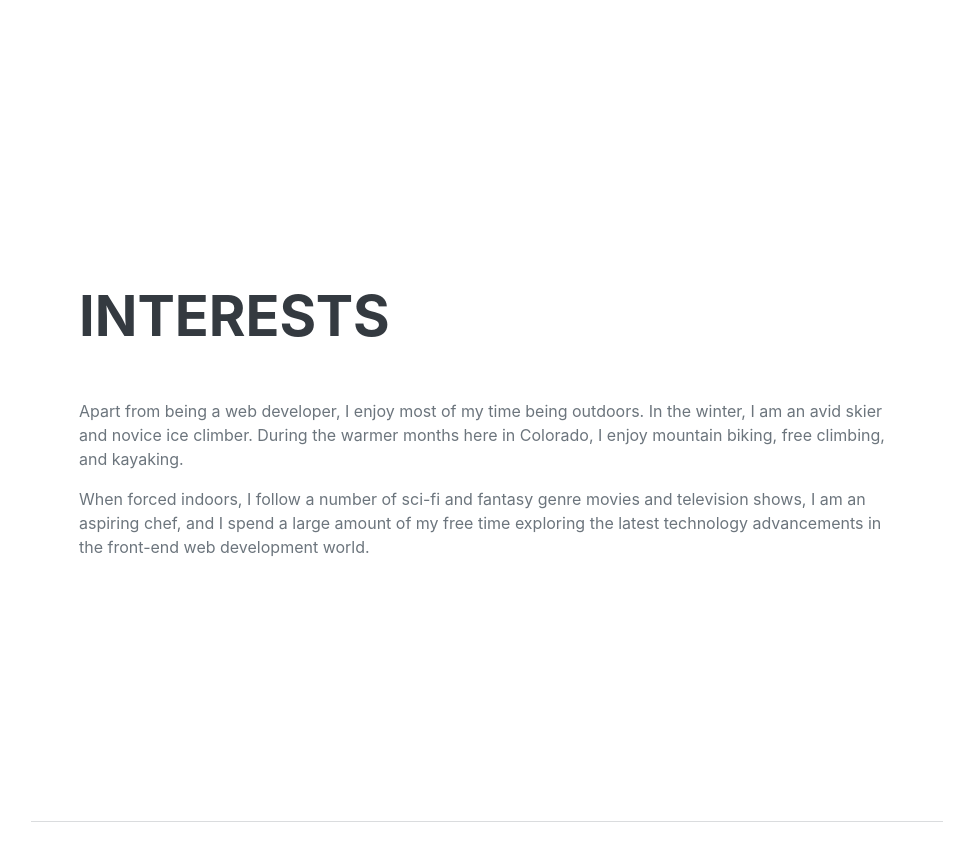
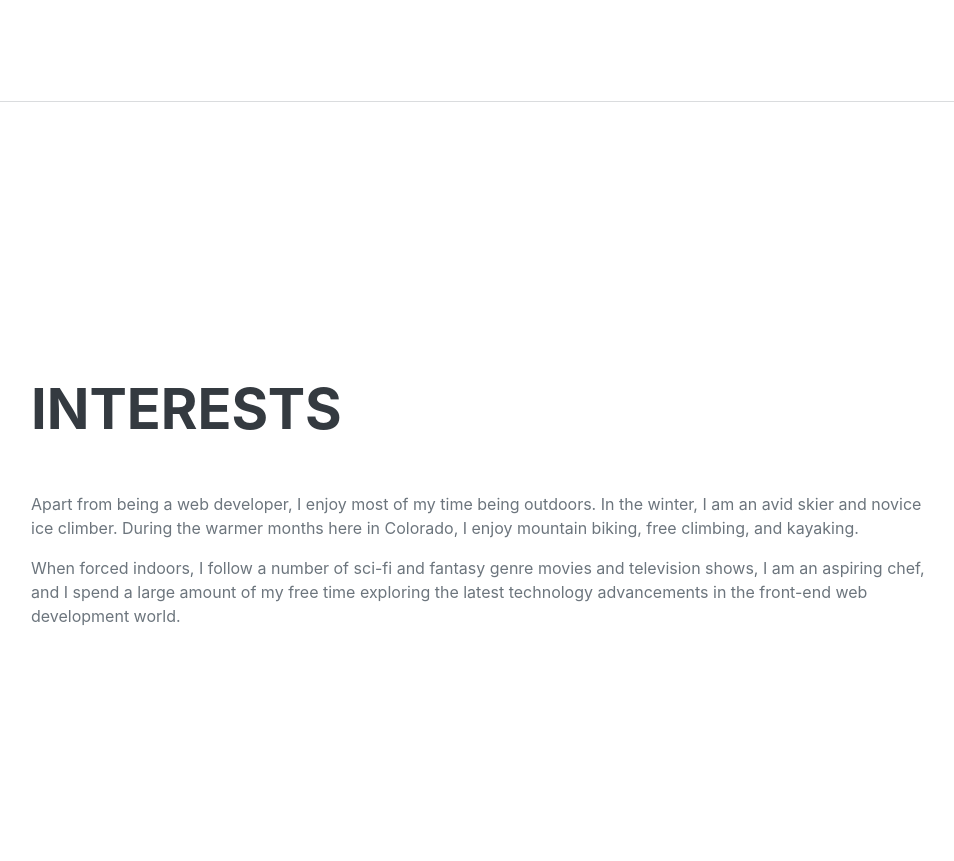
Before and after one commit to safa-m-sketch/safa-m-sketch.github.io, a website: page startbootstrap-resume-master (1)/startbootstrap-resume-master/dist/index.html in a window 1280 px wide. Shown: the part 4479-5340 px from the top of the page, without its empty margins (289-1243 px from the left). Drawn offline with nearby package versions, Linux system fonts and the light colour scheme; a web font is replaced by a local one.

Commit message:
Update index.html

```diff
--- a/startbootstrap-resume-master (1)/startbootstrap-resume-master/dist/index.html
+++ b/startbootstrap-resume-master (1)/startbootstrap-resume-master/dist/index.html
@@ -210,8 +210,10 @@
                 <a href="https://youtu.be/KaD6eVKr64s" target="_blank">▶️ Watch Demo</a>
             </p>
         </div>
+    </section>
+    <hr class="m-0" />
 
-            <!-- Interests-->
+         <!-- Interests-->
             <section class="resume-section" id="interests">
                 <div class="resume-section-content">
                     <h2 class="mb-5">Interests</h2>
@@ -267,6 +269,7 @@
                 </div>
             </section>
         </div>
+
         <!-- Bootstrap core JS-->
         <script src="https://cdn.jsdelivr.net/npm/bootstrap@5.2.3/dist/js/bootstrap.bundle.min.js"></script>
         <!-- Core theme JS-->
```
